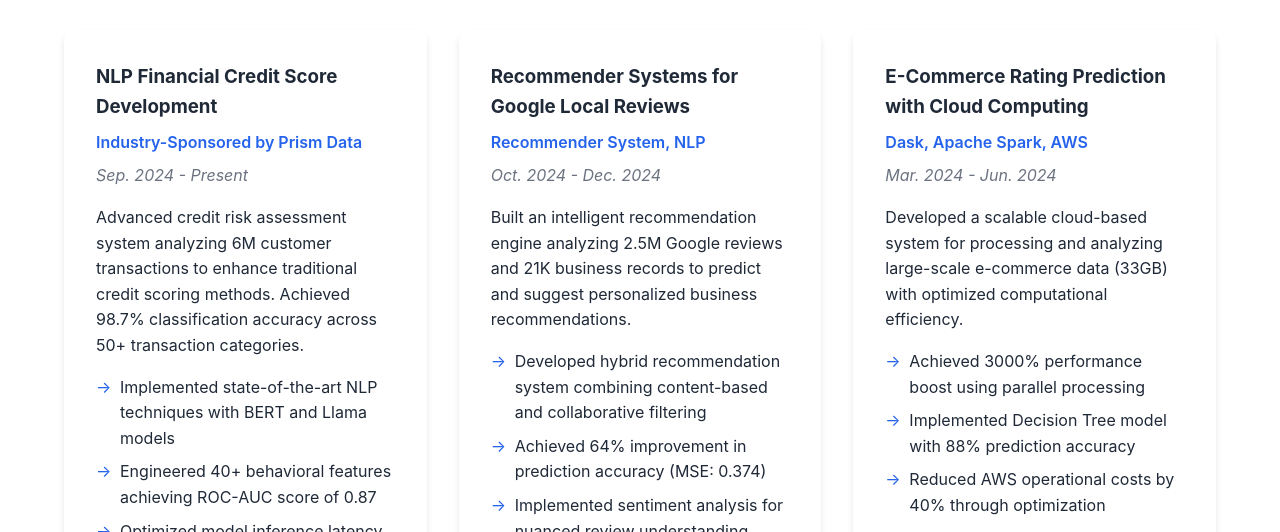
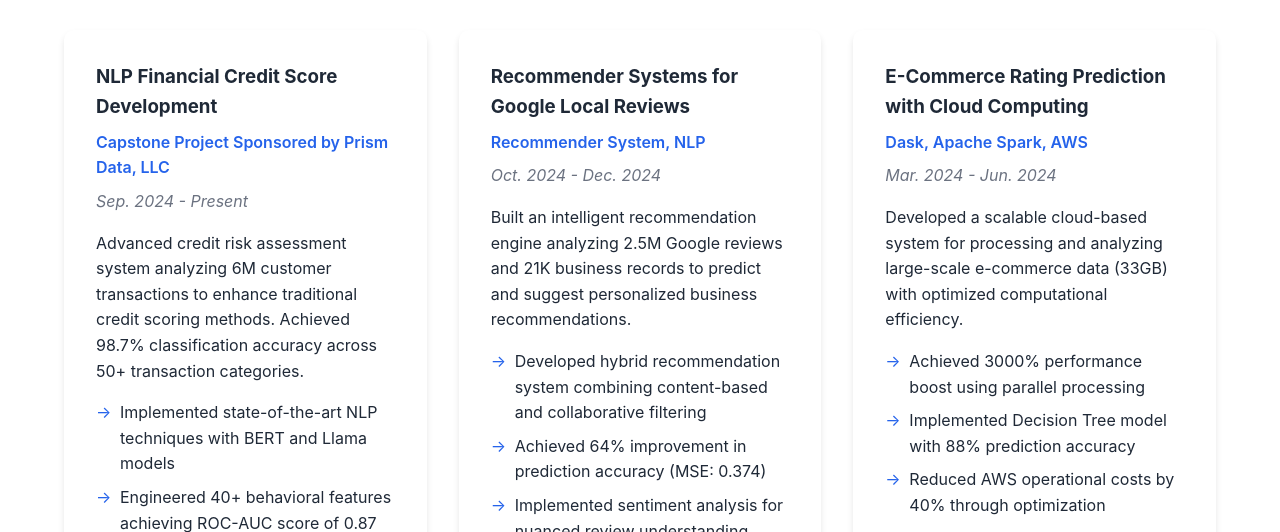
Before and after one commit to zaczhou0928/zaczhou0928.github.io, a plain HTML site: page index.html in a window 1280 px wide. Shown: the part 2660-3192 px from the top of the page. Drawn offline with Linux system fonts and the light colour scheme.

Commit message:
minor change in job description

```diff
--- a/index.html
+++ b/index.html
@@ -131,7 +131,7 @@
         <div class="project-grid">
             <div class="project-card">
                 <h3>NLP Financial Credit Score Development</h3>
-                <p class="project-subtitle">Industry-Sponsored by Prism Data</p>
+                <p class="project-subtitle">Capstone Project Sponsored by Prism Data, LLC</p>
                 <p class="project-duration">Sep. 2024 - Present</p>
                 <div class="project-details">
                     <p>Advanced credit risk assessment system analyzing 6M customer transactions to enhance traditional credit scoring methods. Achieved 98.7% classification accuracy across 50+ transaction categories.</p>
```
